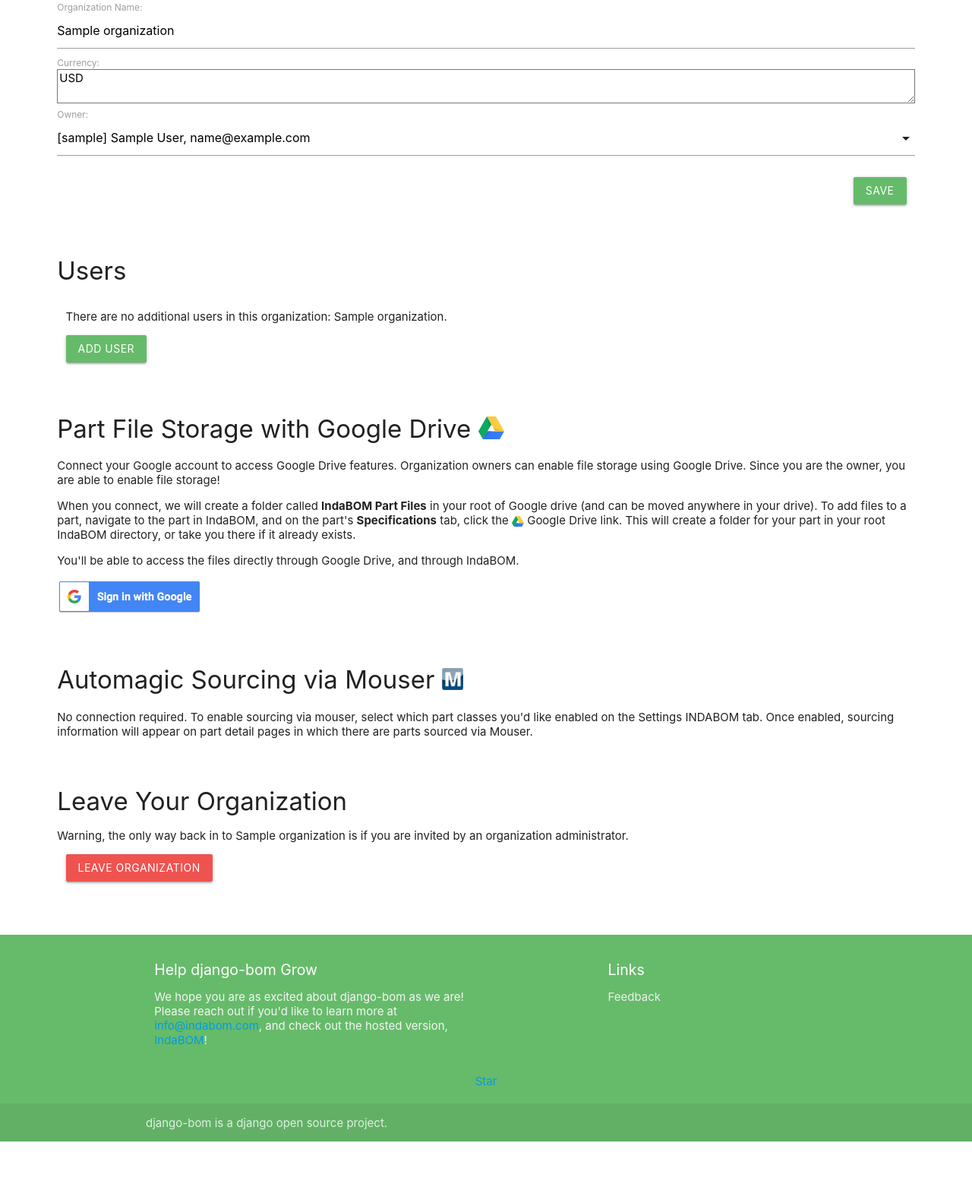
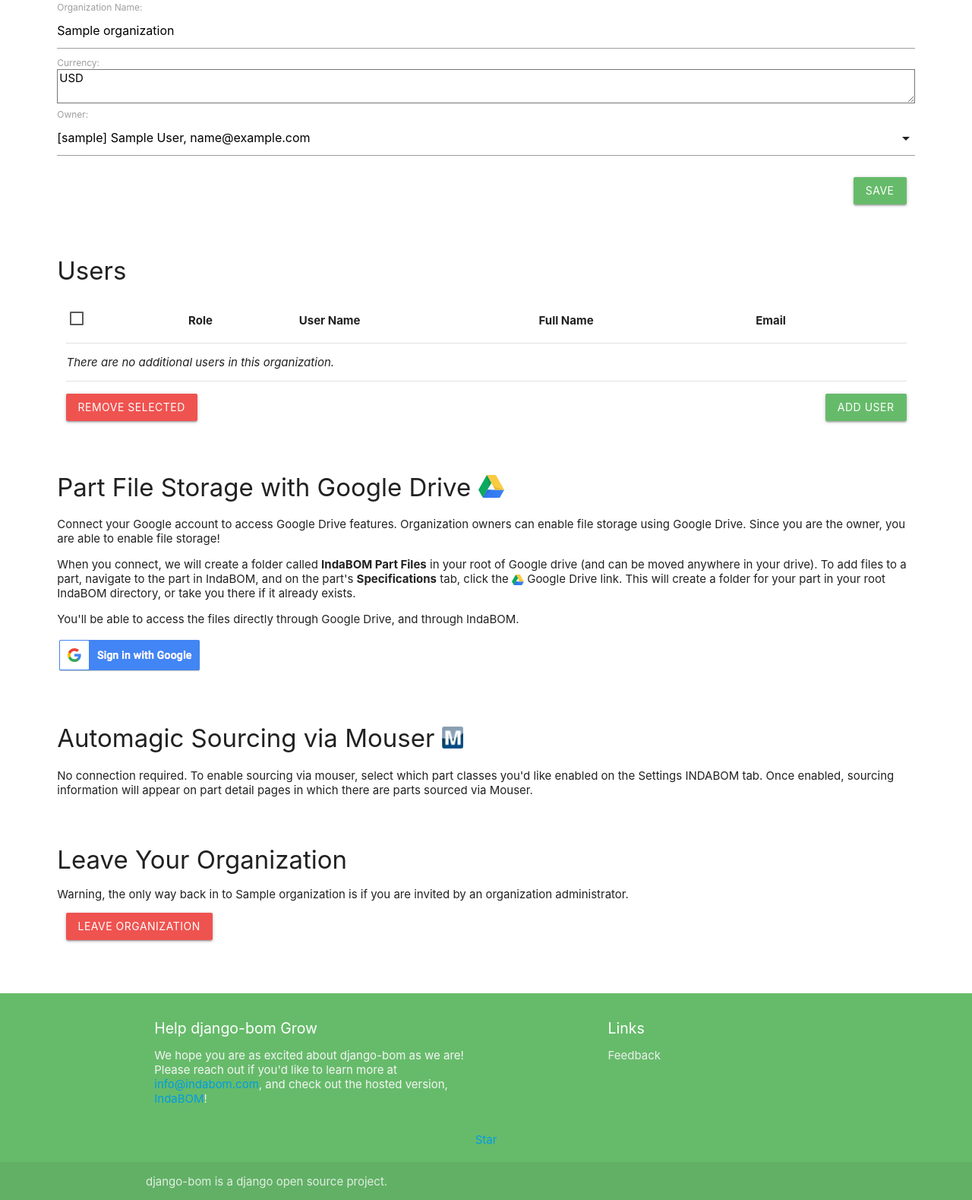
Before and after one commit to mpkasp/django-bom, a Django app: page /settings/ in a window 1280 px wide, after a click on "ORGANIZATION". Shown: the part 318-1897 px from the top of the page at 76% size. Before the commit the page ends 1820 px from the top, so only its background shows below. Run offline with Django 3.2, Linux system fonts and the light colour scheme; a user stored in the database is signed in; tables that the repository leaves empty hold one stand-in row (values such as "Sample post").

Commit message:
support pro mode on hosted sites

```diff
--- a/bom/models.py
+++ b/bom/models.py
@@ -1,7 +1,6 @@
 from __future__ import unicode_literals
 
 import logging
-from math import ceil
 
 from django.conf import settings
 from django.contrib.auth import get_user_model
@@ -9,45 +8,16 @@ from django.core.cache import cache
 from django.core.validators import MaxValueValidator, MinValueValidator
 from django.db import models
 from django.utils import timezone
-
 from djmoney.models.fields import CURRENCY_CHOICES, CurrencyField, MoneyField
+from math import ceil
 from social_django.models import UserSocialAuth
 
 from .base_classes import AsDictModel
-from .constants import (
-    CONFIGURATION_TYPES,
-    CURRENT_UNITS,
-    DISTANCE_UNITS,
-    FREQUENCY_UNITS,
-    INTERFACE_TYPES,
-    MEMORY_UNITS,
-    NUMBER_CLASS_CODE_LEN_DEFAULT,
-    NUMBER_CLASS_CODE_LEN_MAX,
-    NUMBER_CLASS_CODE_LEN_MIN,
-    NUMBER_ITEM_LEN_DEFAULT,
-    NUMBER_ITEM_LEN_MAX,
-    NUMBER_ITEM_LEN_MIN,
-    NUMBER_SCHEME_INTELLIGENT,
-    NUMBER_SCHEME_SEMI_INTELLIGENT,
-    NUMBER_SCHEMES,
-    NUMBER_VARIATION_LEN_DEFAULT,
-    NUMBER_VARIATION_LEN_MAX,
-    NUMBER_VARIATION_LEN_MIN,
-    PACKAGE_TYPES,
-    POWER_UNITS,
-    ROLE_TYPES,
-    SUBSCRIPTION_TYPES,
-    TEMPERATURE_UNITS,
-    VALUE_UNITS,
-    VOLTAGE_UNITS,
-    WAVELENGTH_UNITS,
-    WEIGHT_UNITS,
-)
+from .constants import *
 from .csv_headers import PartsListCSVHeaders, PartsListCSVHeadersSemiIntelligent
 from .part_bom import PartBom, PartBomItem, PartIndentedBomItem
 from .utils import increment_str, listify_string, prep_for_sorting_nicely, stringify_list, strip_trailing_zeros
-from .validators import alphanumeric, numeric, validate_pct
-
+from .validators import alphanumeric, validate_pct
 
 logger = logging.getLogger(__name__)
 User = get_user_model()
@@ -74,6 +44,11 @@ class Organization(models.Model):
                                                        validators=[MinValueValidator(NUMBER_VARIATION_LEN_MIN), MaxValueValidator(NUMBER_VARIATION_LEN_MAX)])
     google_drive_parent = models.CharField(max_length=128, blank=True, default=None, null=True)
     currency = CurrencyField(max_length=3, choices=CURRENCY_CHOICES, default='USD')
+
+    class Meta:
+        permissions = (
+            ("manage_members", "Can manage organization members"),
+        )
 
     def number_cs(self):
         return "C" * self.number_class_code_len
--- /dev/null
+++ b/bom/templates/bom/bom-modal-add-users.html
@@ -0,0 +1,49 @@
+{% load materializecss %}
+{% load static %}
+
+<a class="waves-effect waves-light btn btn-primary modal-trigger modal-{{ name }}"
+   href="#modal-{{ name }}">{{ modal_title }}</a>
+
+<div id="modal-{{ name }}" class="modal left-align">
+    <form name="seller" action="{{ action }}" method="post" class="col s12" enctype="multipart/form-data">
+        <div class="modal-content">
+            <div class="row">
+                {% if modal_title %}<h2 class="light" style="margin-top: 0;">{{ modal_title }}</h2>{% endif %}
+                <div class="col s12">
+                    {% if is_pro and user_can_manage_members %}
+                        {% csrf_token %}
+                        <p class="flow-text-small grey-text text-darken-2">To add a user, ensure they have already
+                            created an IndaBOM account and are not currently part of another organization.
+                            Then, enter their <b>username</b> (not email) and select their role below.</p>
+                        {{ form|materializecss:'m6 s12' }}
+                    {% elif is_pro and not user_can_manage_members %}
+                        <p class="flow-text-small red-text text-darken-1">
+                            <b>Access Restricted:</b> Please contact an organization administrator to add new members to
+                            your team.
+                        </p>
+                    {% else %}
+                        <p>Upgrade your organization subscription to professional to manage members.</p>
+                    {% endif %}
+                </div>
+            </div>
+        </div>
+        <div class="modal-footer">
+            <a href="#!" class="modal-close waves-effect waves-green btn-flat">Cancel</a>
+            {% if is_pro and user_can_manage_members %}
+                <button class="waves-effect waves-light btn btn-primary" type="submit" name="{{ name }}">Submit</button>
+            {% elif is_pro and not user_can_manage_members %}
+                <a href="#!" class="modal-close waves-effect green lighten-1 waves-green btn-flat">Ok</a>
+            {% else %}
+                <a href="#!" class="modal-close waves-effect green lighten-1 waves-green btn-flat">Ok</a>
+            {% endif %}
+        </div>
+    </form>
+</div>
+
+{% block script %}
+    <script>
+        $(document).ready(function () {
+            $('.modal').modal();
+        });
+    </script>
+{% endblock %}
--- a/bom/templates/bom/settings.html
+++ b/bom/templates/bom/settings.html
@@ -207,7 +207,6 @@
                 <div class="row">
                     <div class="col s12">
                         <h3>Users</h3>
-                        {% if users_in_organization.count > 0 %}
                             <form name="seller" action="{% url 'bom:settings' tab_anchor=ORGANIZATION_TAB %}" method="post" class="col s12" enctype="multipart/form-data">
                                 {% csrf_token %}
                                 <table>
@@ -237,6 +236,13 @@
                                                         class="material-icons left">edit</i>Edit</a>
                                             </td>
                                         </tr>
+                                    {% empty %}
+                                        <tr>
+                                            <td colspan="5" style="font-style: italic;">There are no additional
+                                                users in this
+                                                organization.
+                                            </td>
+                                        </tr>
                                     {% endfor %}
                                     </tbody>
                                 </table>
@@ -247,26 +253,10 @@
                                         </button>
                                     </div>
                                     <div class="col s6 right-align">
-                                        {% include 'bom/bom-form-modal.html' with modal_title='Add User' form=user_add_form action=user_add_form_action name='submit-add-user' modal_description='Adding users to your organization is a paid feature, but is free for a limited time while we are still developing the tool. Contact <a href="mailto:info@indabom.com">info@indabom.com</a> if you are interested.' %}
+                                        {% include 'bom/bom-modal-add-users.html' with modal_title='Add User' form=user_add_form action=user_add_form_action name='submit-add-user' %}
                                     </div>
                                 </div>
                             </form>
-                        {% else %}
-                            <div class="row" style="padding-left: .75rem;">
-                                <div class="col s12">
-                                    <p>There are no additional users in this organization: {{ organization }}.</p>
-                                    {% if organization.subscription == 'F' %}
-                                        {% include 'bom/bom-form-modal.html' with modal_title='Add User' name='submit-add-user-free' modal_description='Adding users to your organization is a paid feature, but is free for a limited time while we are still developing the tool. Contact <a href="mailto:info@indabom.com">info@indabom.com</a> if you are interested.' %}
-                                    {% else %}
-                                        {% if organization.subscription_quantity == 0 or users_in_organization.count < organization.subscription_quantity %}
-                                            {% include 'bom/bom-form-modal.html' with modal_title='Add User' form=user_add_form action=user_add_form_action name='submit-add-user' modal_description='Add a user to your organization.' %}
-                                        {% else %}
-                                            <p>You've added the maximum number of users to this organization. Update your subscription to add more.</p>
-                                        {% endif %}
-                                    {% endif %}
-                                </div>
-                            </div>
-                        {% endif %}
                     </div>
                 </div>
                 <div class="row">
--- a/bom/views/views.py
+++ b/bom/views/views.py
@@ -20,7 +20,6 @@ from django.urls import reverse
 from django.utils.encoding import smart_str
 from django.utils.text import smart_split
 from django.views.generic.base import TemplateView
-
 from social_django.models import UserSocialAuth
 
 import bom.constants as constants
@@ -74,7 +73,6 @@ from bom.models import (
 )
 from bom.utils import check_references_for_duplicates, listify_string, prep_for_sorting_nicely
 
-
 logger = logging.getLogger(__name__)
 BOM_LOGIN_URL = getattr(settings, "BOM_LOGIN_URL", None) or settings.LOGIN_URL
 
@@ -361,6 +359,10 @@ def bom_settings(request, tab_anchor=None):
     users_in_organization = User.objects.filter(
         id__in=UserMeta.objects.filter(organization=organization).values_list('user', flat=True)).exclude(id__in=[organization.owner.id]).order_by(
         'first_name', 'last_name', 'email')
+    users_in_organization_count = users_in_organization.count()
+    has_member_capacity = users_in_organization_count < organization.subscription_quantity
+    is_pro = organization.subscription == constants.SUBSCRIPTION_TYPE_PRO
+    user_can_manage_members = request.user.has_perm('bom.manage_members', organization)
     google_authentication = UserSocialAuth.objects.filter(user=user).first()
 
     organization_parts_count = Part.objects.filter(organization=organization).count()
@@ -386,8 +388,10 @@ def bom_settings(request, tab_anchor=None):
 
         elif 'submit-add-user' in request.POST:
             tab_anchor = ORGANIZATION_TAB
-            if organization.subscription == 'F':
-                messages.error(request, "Error: You must have a paid account to add users.")
+            if not is_pro:
+                messages.error(request, "You need a Pro subscription to add users.")
+            elif not user_can_manage_members:
+                messages.error(request, "You are not allowed to manage users, contact your organization admin.")
             else:
                 user_add_form = UserAddForm(request.POST, organization=organization)
                 if user_add_form.is_valid():
--- a/pyproject.toml
+++ b/pyproject.toml
@@ -7,7 +7,7 @@ build-backend = "setuptools.build_meta"
 
 [project]
 name = "django-bom"
-version = "1.237"
+version = "1.238"
 description = "A simple Django app to manage a bill of materials."
 readme = {file = "README.md", content-type = "text/markdown"}
 requires-python = ">=3.10"
```
Also changed, not shown: bom/auth_backends.py (added, +45 -0 lines).
